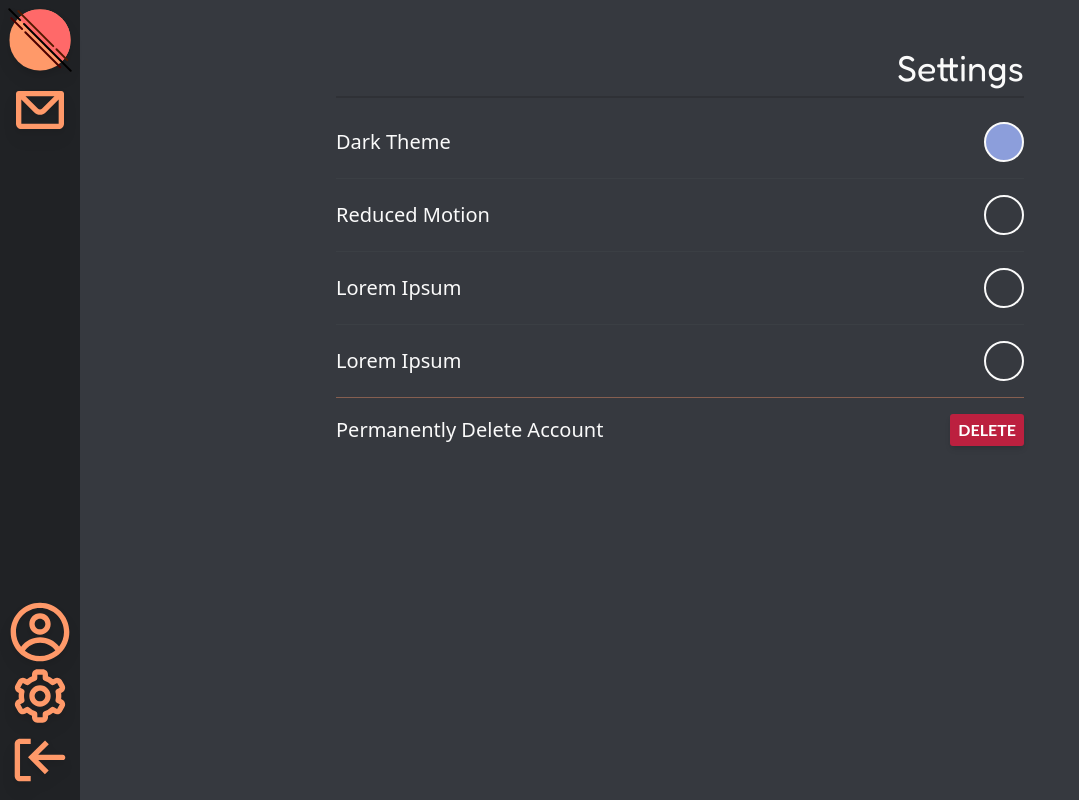
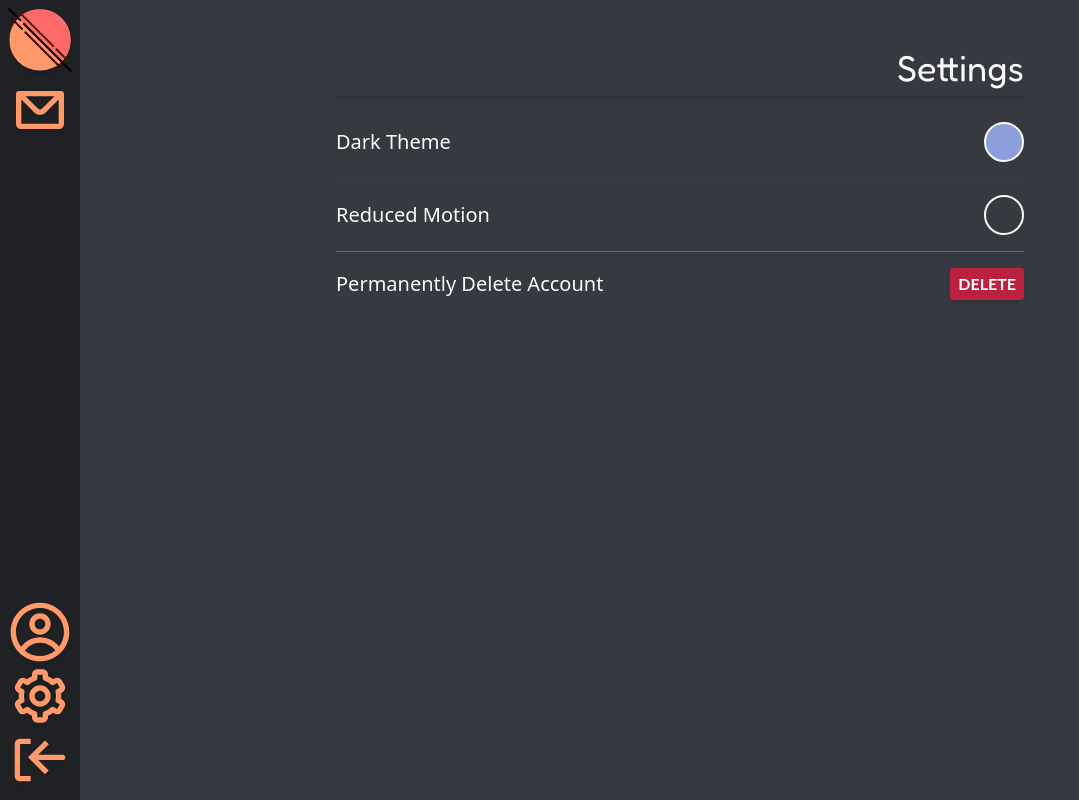
Before and after one commit to TheSheefooProject/frontend, a Next.js app: page /settings in a window 1280 px wide. Shown: the whole page, without its empty margins (0-1079 px from the left). Built offline with nearby package versions, Linux system fonts and the light colour scheme.

Commit message:
- Trimmed placeholder settings

```diff
--- a/pages/settings.tsx
+++ b/pages/settings.tsx
@@ -48,20 +48,6 @@ const SettingsPage = (props: { is_dark: boolean; setDark: Function }) => {
         </div>
 
         {/* Divider */}
-        <span className="relative bottom-0 my-4 h-[1px] w-auto bg-back_4  opacity-20 "></span>
-        <div className="flex flex-row items-center justify-between">
-          <h2 className="text-xl ">Lorem Ipsum</h2>
-          <Switch name="setting_PLACEHOLDER1"></Switch>
-        </div>
-
-        {/* Divider */}
-        <span className="relative bottom-0 my-4 h-[1px] w-auto bg-back_4 opacity-20 "></span>
-        <div className="flex flex-row items-center justify-between">
-          <h2 className="text-xl ">Lorem Ipsum</h2>
-          <Switch name="setting_PLACEHOLDER2"></Switch>
-        </div>
-
-        {/* Divider */}
         <span className="relative bottom-0 my-4 h-[1px] w-auto bg-accent_1 opacity-40 "></span>
         {/* Delete Account Button */}
         <div className="flex flex-row items-center justify-between">
```
